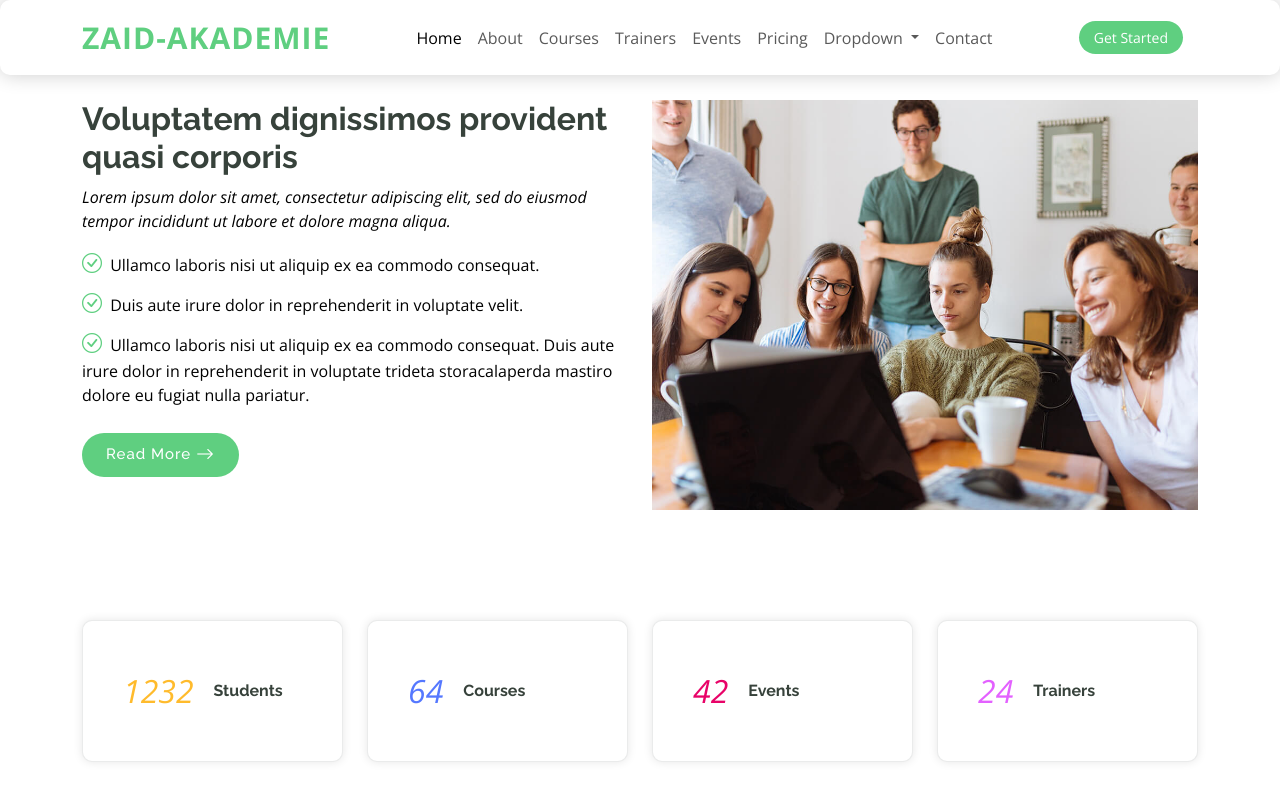
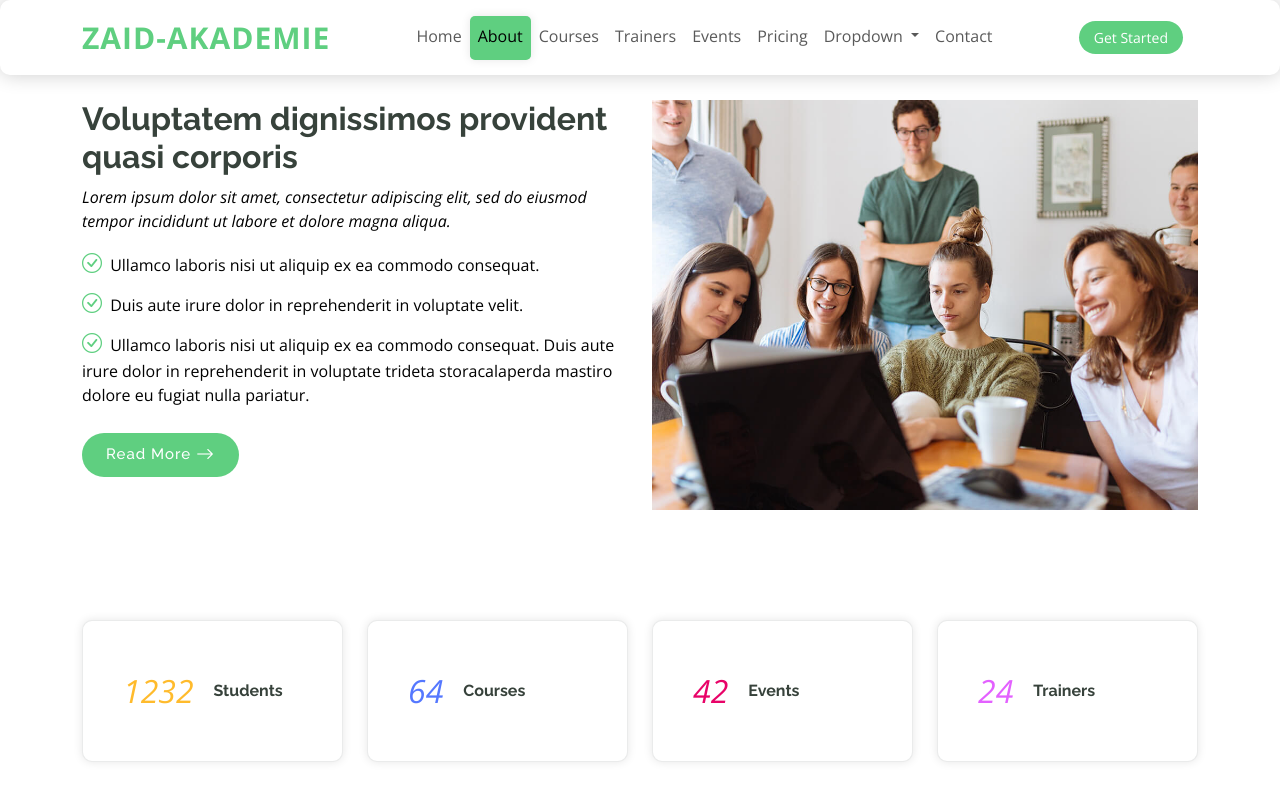
Before and after one commit to HussamFull/Akadime, a plain HTML site: page index.html in a window 1280 px wide. Both pictures are taken after a click on the link "About". Shown: the part 875-1675 px from the top of the page. Drawn offline with nearby package versions, Linux system fonts and the light colour scheme.

Commit message:
Navbar-active

```diff
--- a/assets/css/main.css
+++ b/assets/css/main.css
@@ -196,6 +196,20 @@ p{
 
   }
 
+
+  .active {
+    background-color: #5fcf80; /* لون الخلفية عند النشاط */
+    color: #333; /* لون النص عند النشاط */
+    border-radius: 5px; /* حدود التنا��ير */
+    transition: background-color 0.3s ease, color 0.3s ease;
+    box-shadow: 0 0 10px 0 rgba(0, 0, 0, 0.1);
+    -webkit-box-shadow: 0 0 10px 0 rgba(0, 0, 0, 0.1);
+    -o-box-shadow: 0 0 10px 0 rgba(0, 0, 0, 0.1);
+    -moz-box-shadow: 0 0 10px 0 rgba(0, 0, 0, 0.1);
+    -ms-box-shadow: 0 0 10px 0 rgba(0, 0, 0, 0.1);
+    border-bottom: 4px solid var(--accent-color);
+
+}
 
 
 
--- a/assets/js/main.js
+++ b/assets/js/main.js
@@ -20,3 +20,19 @@
   document.addEventListener('scroll', toggleScrollTop);
 
 /*  End Scroll top button  */
+
+
+
+
+
+const navLinks = document.querySelectorAll('.nav-link');
+
+navLinks.forEach(link => {
+    link.addEventListener('click', () => {
+        // إزالة فئة active من جميع العناصر
+        navLinks.forEach(link => link.classList.remove('active'));
+
+        // إضافة فئة active للعنصر الحالي
+        link.classList.add('active');
+    });
+});
```
